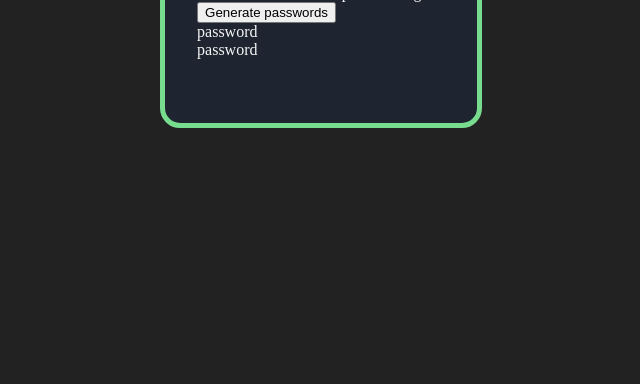
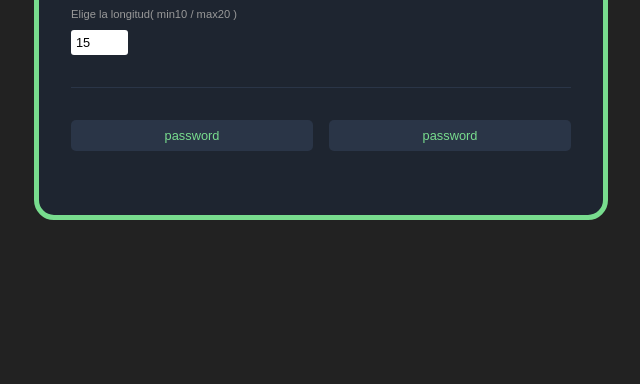
Before and after one commit to catharygr/gererador-contrasenna, a plain HTML site: page index.html in a window 1280 px wide. Shown: the part 416-800 px from the top of the page, without its empty margins (319-959 px from the left). Drawn offline with Linux system fonts and the light colour scheme.

Commit message:
Proyecto Genardor terminado

```diff
--- a/index.css
+++ b/index.css
@@ -9,6 +9,7 @@ body {
   place-items: center;
   height: 100vh;
   color: whitesmoke;
+  font-family: Arial, Helvetica, sans-serif;
 }
 main {
   background-color: rgb(30, 37, 48);
@@ -20,3 +21,60 @@ span {
   display: block;
   color: rgb(120, 220, 142);
 }
+
+main > p {
+  color: #999;
+  padding-top: 0.8rem;
+  font-size: 1rem;
+  min-width: 500px;
+}
+
+h1 {
+  line-height: 2rem;
+}
+
+.btn {
+  background-color: rgb(120, 220, 142);
+  border: none;
+  color: #222;
+  font-size: 0.8rem;
+  padding: .4rem;
+  margin-bottom: 1rem;
+  margin-top: 3rem;
+  border-radius: 4px;
+  cursor: pointer;
+}
+
+.pass-container {
+  display: flex;
+  gap: 1rem;
+  justify-content: space-between;
+  border-top: 1px solid rgb(42, 53, 71);
+  padding-top: 2rem;
+  min-width: 350px;
+  margin-top: 2rem;
+}
+
+.pass-container > p {
+  text-align: center;
+  flex-grow: 1;
+  background-color: rgb(42, 53, 71);
+  color: rgb(120, 220, 142);
+  padding: 0.5rem 2rem;
+  font-size: 0.8rem;
+  border-radius: 5px;
+}
+.usuario-pass-longitud {
+  display: block;
+  font-size: 0.8rem;
+  margin-top: .5rem;
+  border: none;
+  padding: 5px;
+  border-radius: 3px;
+
+}
+
+label {
+  font-size: 0.7rem;
+  color: #999
+}
--- a/index.html
+++ b/index.html
@@ -11,10 +11,14 @@
   <main>
     <h1>Generate a <span>random password</span></h1>
     <p>Never use an insecure password again.</p>
-    <button>Generate passwords</button>
+    <button id="btn" class="btn">Generate passwords</button>
     <div>
-      <p>password</p>
-      <p>password</p>
+      <label for="usuario-pass-longitud">Elige la longitud( min10 / max20 )</label>
+      <input id="usuario-pass-longitud" class="usuario-pass-longitud" value="15" min="10" max="20" type="number">
+    </div>
+    <div id="pass-html"  class="pass-container">
+      <p id="parrafo-pass-uno">password</p>
+      <p id="parrafo-pass-dos">password</p>
     </div>
   </main>
 
--- a/index.js
+++ b/index.js
@@ -1,4 +1,32 @@
 const characters = ["A","B","C","D","E","F","G","H","I","J","K","L","M","N","O","P","Q","R","S","T","U","V","W","X","Y","Z","a","b","c","d","e","f","g","h","i","j","k","l","m","n","o","p","q","r","s","t","u","v","w","x","y","z", "0", "1", "2", "3", "4", "5", "6", "7", "8", "9","~","`","!","@","#","$","%","^","&","*","(",")","_","-","+","=","{","[","}","]",",","|",":",";","<",">",".","?",
 "/"];
 
-console.log(characters)
+const btn = document.querySelector('#btn')
+const passHtml = document.querySelector('#pass-html')
+const usuarioPassLongitud = document.querySelector('#usuario-pass-longitud')
+btn.addEventListener('click', generarPass)
+let passLongitud = 15
+
+
+
+
+function generarPass() {
+  passLongitud = usuarioPassLongitud.value
+
+  const numRandom = () => Math.floor(Math.random() * characters.length )
+
+  let passUno = ""
+  let passDos = ""
+  for(let i = 0; i < passLongitud; i++) {
+    passUno += characters[numRandom()]
+    passDos += characters[numRandom()]
+  }
+setTimeout(getHtml(), 500)
+function getHtml() {
+  passHtml.innerHTML = `
+  <p id="parrafo-pass-uno">${passUno}</p>
+  <p id="parrafo-pass-dos">${passDos}</p>
+
+  `
+}
+}
```
Also changed, not shown: 1 other file.
